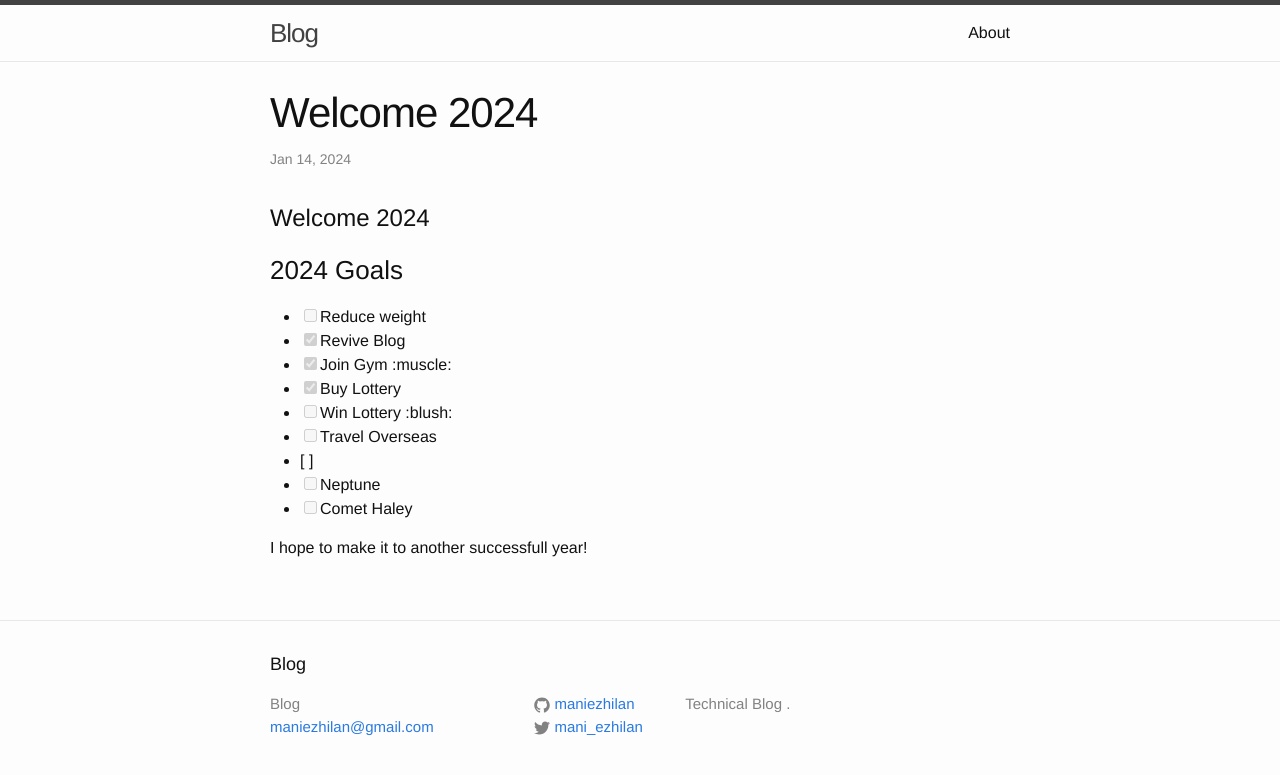
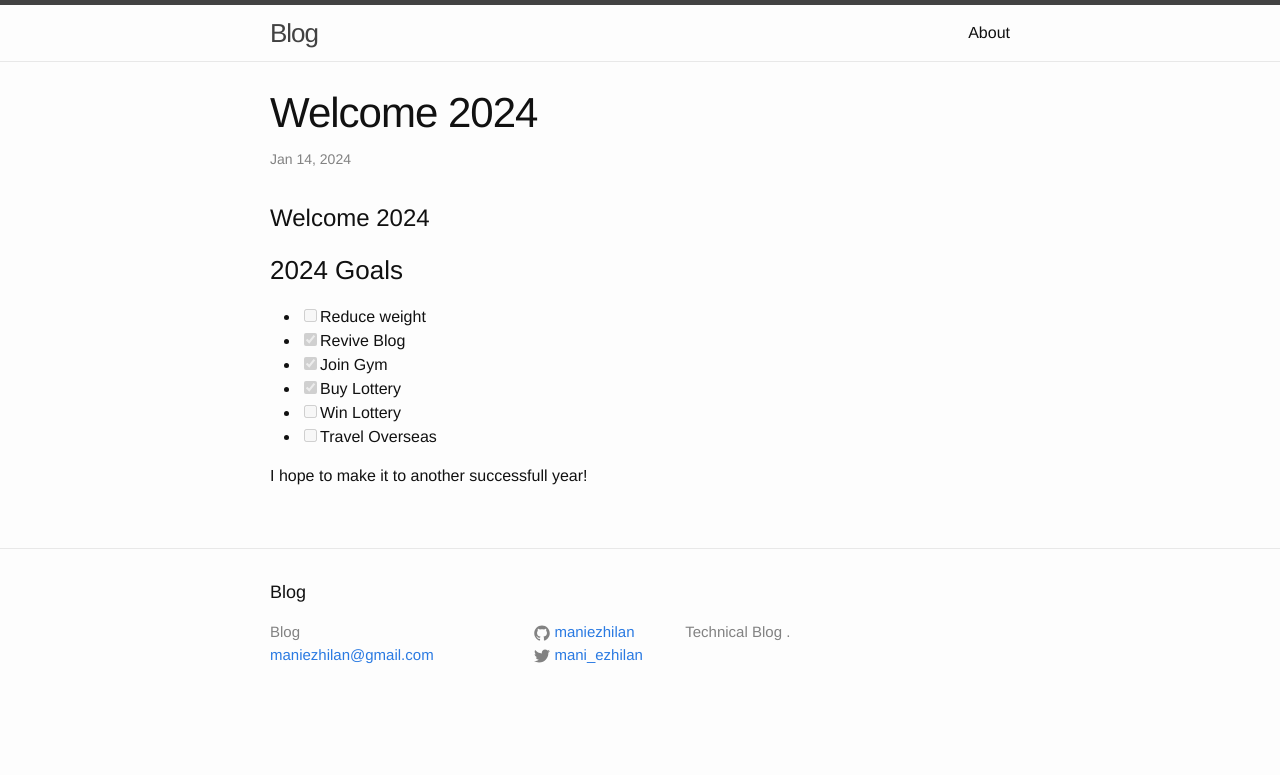
Before and after one commit to maniezhilan/maniezhilan.github.io, a Jekyll site: the page built from _posts/2024-01-14-iam-back.md, in a window 1280 px wide. Shown: the top 775 px of the page. Built offline with Jekyll 4.4.1, drawn with Linux system fonts in a browser that asks for light colours.

Commit message:
Update 2024-01-14-iam-back.md

```diff
--- a/_posts/2024-01-14-iam-back.md
+++ b/_posts/2024-01-14-iam-back.md
@@ -10,12 +10,10 @@ date: 2024-01-14 19:15:00 -0000
 
 - [ ] Reduce weight
 - [x] Revive Blog
-- [x] Join Gym :muscle:
+- [x] Join Gym
 - [x] Buy Lottery
-- [ ] Win Lottery :blush:
+- [ ] Win Lottery
 - [ ] Travel Overseas
-- [ ]
-- [ ] Neptune
-- [ ] Comet Haley
+
 
 I hope to make it to another successfull year!
```
